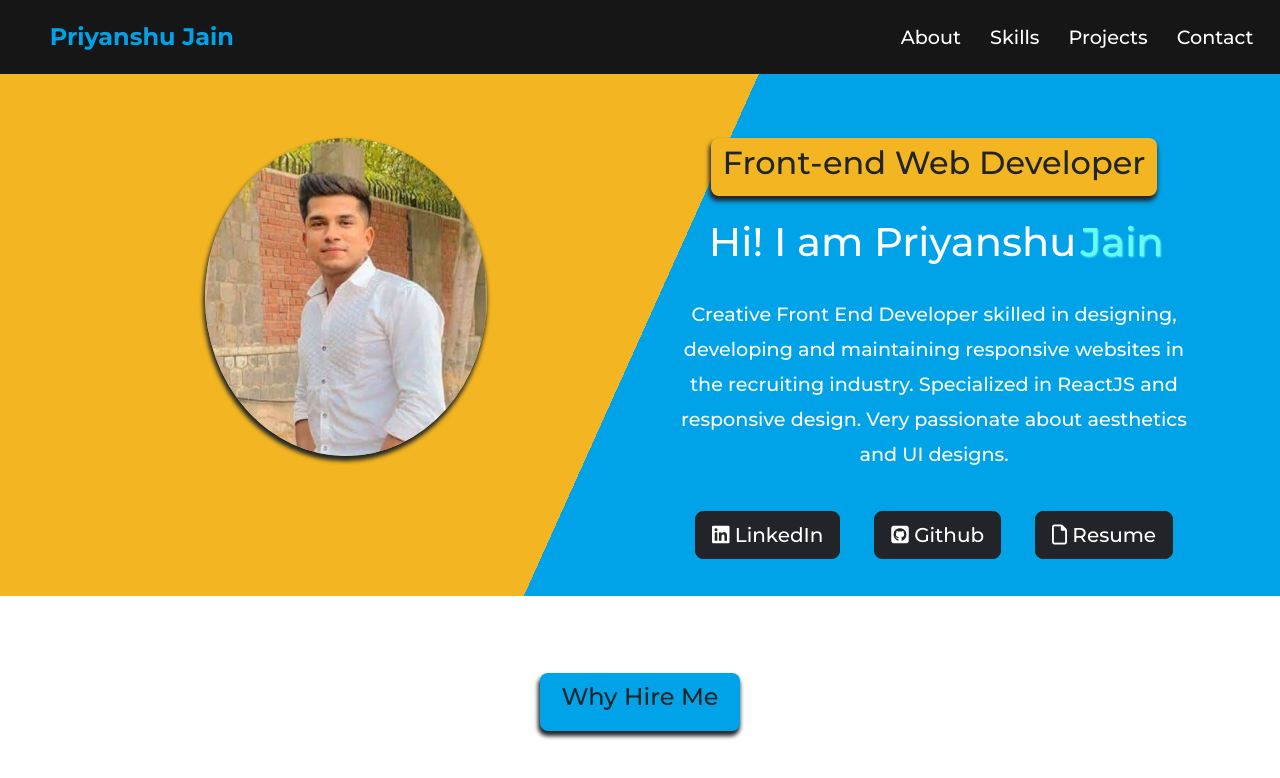
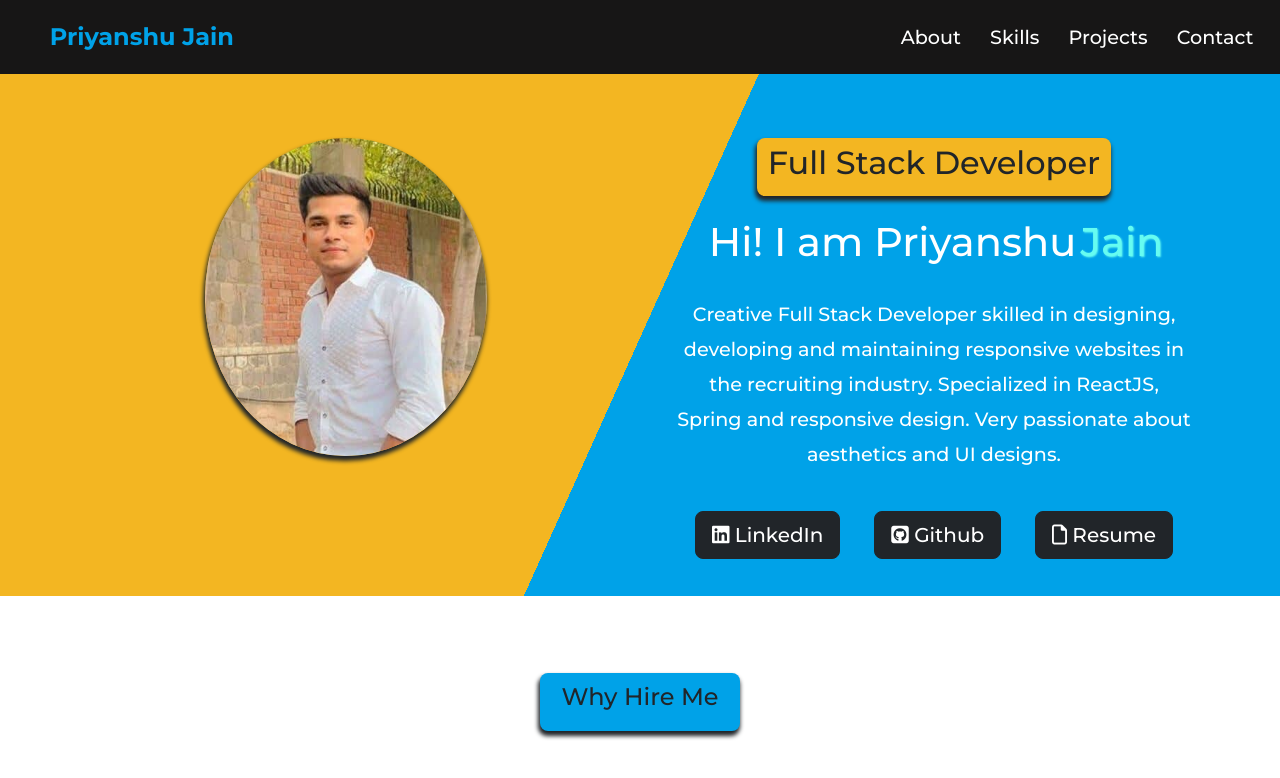
Before and after one commit to priyanshua44/Portfolio, a React (Create React App) app: page / in a window 1280 px wide. Shown: the top 778 px of the page. Built offline with nearby package versions, Linux system fonts and the light colour scheme.

Commit message:
bugs fixed

```diff
--- a/src/components/Container.js
+++ b/src/components/Container.js
@@ -30,7 +30,7 @@ const Container = () => {
       >
         <div className="flexboard">
           <div className="heading">
-            <h1 className="front-end">Front-end Web Developer</h1>
+            <h1 className="front-end">Full Stack Developer</h1>
           </div>
         </div>
 
@@ -47,10 +47,10 @@ const Container = () => {
 
         <div className="description nav-color">
           <p>
-            Creative Front End Developer skilled in designing, developing and
+            Creative Full Stack Developer skilled in designing, developing and
             maintaining responsive websites in the recruiting industry.
-            Specialized in ReactJS and responsive design. Very passionate about
-            aesthetics and UI designs.
+            Specialized in ReactJS, Spring and responsive design. Very
+            passionate about aesthetics and UI designs.
           </p>
         </div>
 
```
